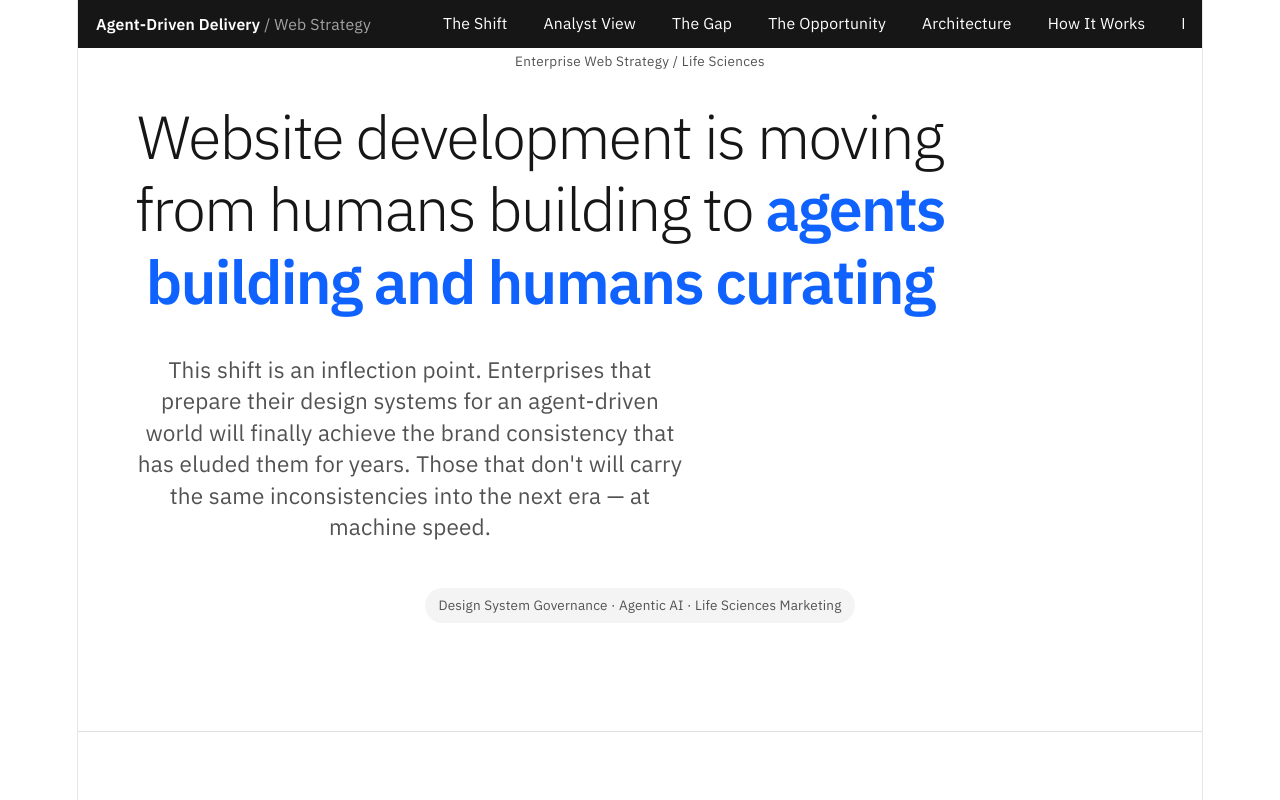
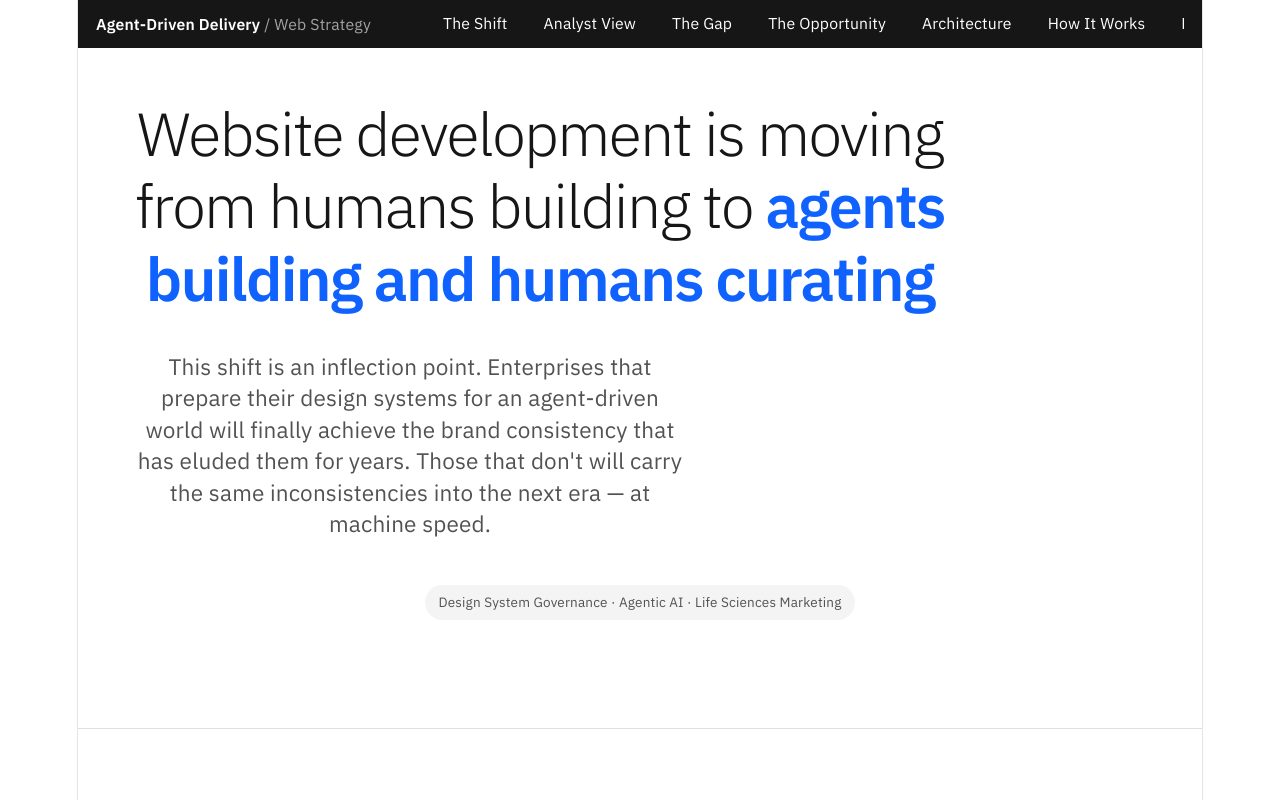
Before and after one commit to pradeepananth-cyber/agentic-web-build, a React (Vite) app: page / in a window 1280 px wide. Shown: the top 800 px of the page. Built offline with nearby package versions, Linux system fonts and the light colour scheme.

Commit message:
Remove Topline

```diff
--- a/src/agent-driven-web-delivery-pitch.jsx
+++ b/src/agent-driven-web-delivery-pitch.jsx
@@ -237,17 +237,6 @@ function Hero() {
       }}
     >
       <Grid narrow>
-        <p
-          style={{
-            fontFamily: FONT,
-            fontSize: "0.75rem",
-            letterSpacing: "0.32px",
-            color: C.textSecondary,
-            margin: `0 0 ${C.s06}`,
-          }}
-        >
-          Enterprise Web Strategy / Life Sciences
-        </p>
         <h1
           style={{
             fontFamily: FONT,
```
